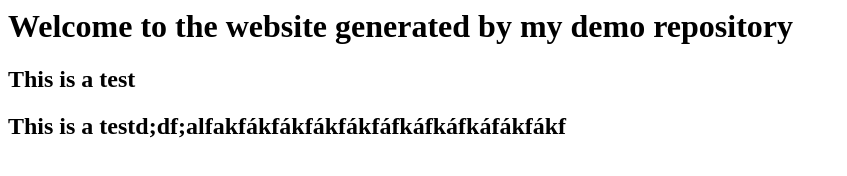
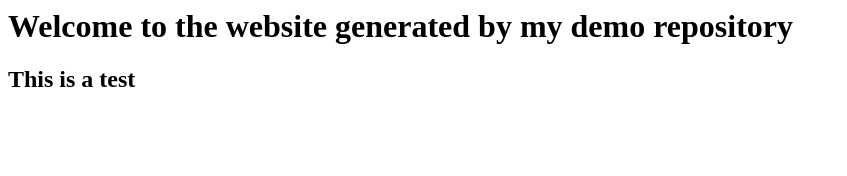
Before and after one commit to develegance/demo-repository, a website: page index.html in a window 1280 px wide. Shown: the whole page, without its empty margins (0-847 px from the left). Drawn offline with Linux system fonts and the light colour scheme.

Commit message:
Revert "I am testing stuff"

```diff
--- a/index.html
+++ b/index.html
@@ -1,3 +1,2 @@
 <h1>Welcome to the website generated by my demo repository</h1>
 <h2>This is a  test</h2>
-<h2>This is a  testd;df;alfakfákfákfákfákfáfkáfkáfkáfákfákf</h3>
```
